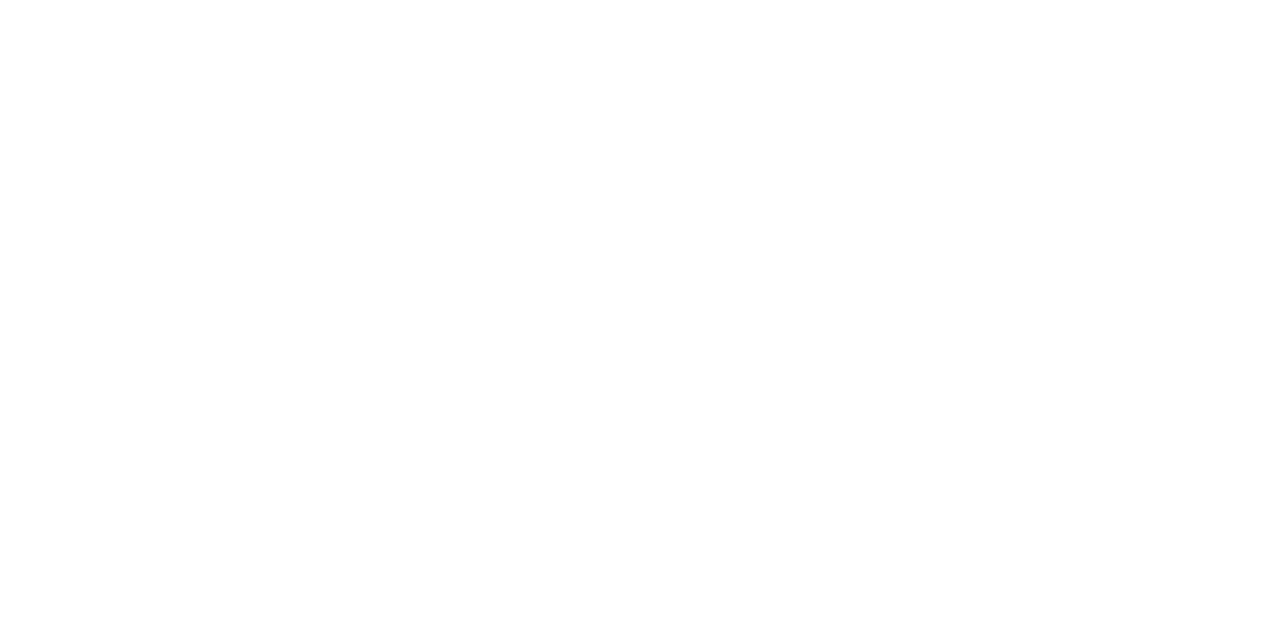
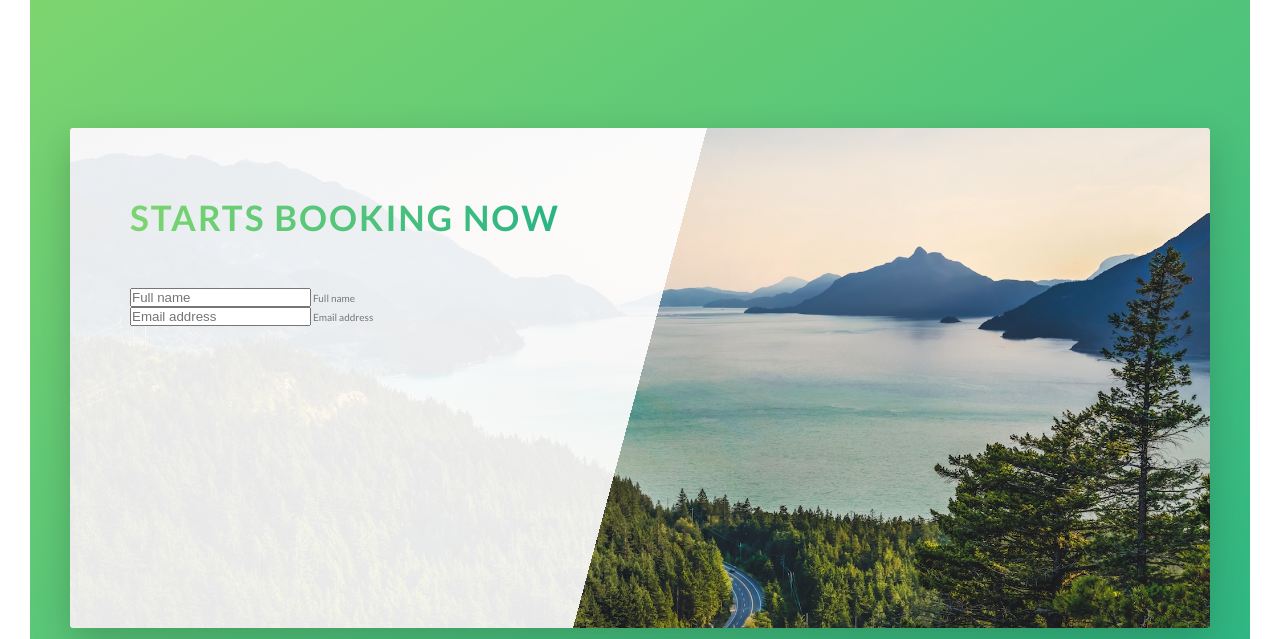
Before and after one commit to sujatha-m/Natours, a website: page index.html in a window 1280 px wide. Shown: the part 4521-5160 px from the top of the page. Before the commit the page ends 4529 px from the top, so only its background shows below. Drawn offline with Linux system fonts and the light colour scheme.

Commit message:
Building the booking section

```diff
--- a/index.html
+++ b/index.html
@@ -270,6 +270,31 @@
                     <a href="#" class="btn-text">Read all stories &rarr;</a>
                 </div>
             </section>
+
+            <section class="section-book">
+                <div class="row">
+                    <div class="book">
+                        <div class="book__form">
+                            <form action="#" class="form">
+                                <div class="u-margin-bottom-medium">
+                                    <h2 class="heading-secondary">
+                                        Starts booking now
+                                    </h2>
+                                </div>
+                                <div class="form__group">
+                                   <input type="text" class="form__input" placeholder="Full name" id="name" required>
+                                   <label for="name" class="form__label">Full name</label>
+                                </div>
+
+                                <div class="form__group">
+                                    <input type="email" class="form__input" placeholder="Email address" id="email" required>
+                                    <label for="email" class="form__label">Email address</label>
+                                 </div>
+                            </form>
+                        </div>
+                    </div>
+                </div>
+            </section>
       </main>
 
         <!--
--- a/sass/base/_typography.scss
+++ b/sass/base/_typography.scss
@@ -45,6 +45,7 @@ body {
     display: inline-block;
     background-image: linear-gradient(to right, $color-primary-light, $color-primary-dark);
     -webkit-background-clip: text;
+    background-clip: text;
     color:transparent;
     letter-spacing: .2rem;
     transition: all 2s;
--- a/sass/pages/_home.scss
+++ b/sass/pages/_home.scss
@@ -1,10 +1,10 @@
-.section-about{
+.section-about {
   background-color: $color-grey-light-1;
-    padding:25rem 0;
+  padding: 25rem 0;
   margin-top: -20vh;
 }
 
-.section-features{
+.section-features {
   padding: 20rem 0;
   background-image: linear-gradient(
       to right bottom,
@@ -18,17 +18,46 @@
   transform: skewY(-7deg);
   //selects the main child of the section-features which is row
   & > * {
-        transform: skewY(7deg)
+    transform: skewY(7deg);
   }
 }
 
-.section-tours{
+.section-tours {
   background-color: $color-grey-light-1;
-    padding:25rem 0 15rem 0;
+  padding: 25rem 0 15rem 0;
   margin-top: -10rem;
 }
 
-.section-stories{
+.section-stories {
   position: relative;
   padding: 15rem 0;
 }
+
+.section-book {
+  padding: 15rem 0;
+  background-image: linear-gradient(
+    to right bottom,
+    $color-primary-light,
+    $color-primary-dark
+  );
+}
+
+.book {
+  background-image: linear-gradient(
+      105deg,
+      rgba($color-white, .9) 0%,
+      rgba($color-white, .9) 50%,
+      transparent 50%
+    ),
+    url(../img/nat-10.jpg);
+  background-size: cover;
+  border-radius: 3px;
+  box-shadow: 0 1.5rem 4rem rgba($color-black, 0.2);
+  height: 50rem;
+
+  &__form{
+      width:50%;
+      padding:6rem;
+
+  }
+}
```
Also changed, not shown: README.md, css/style.css. Lines whose indentation alone changed are shown as unchanged.
